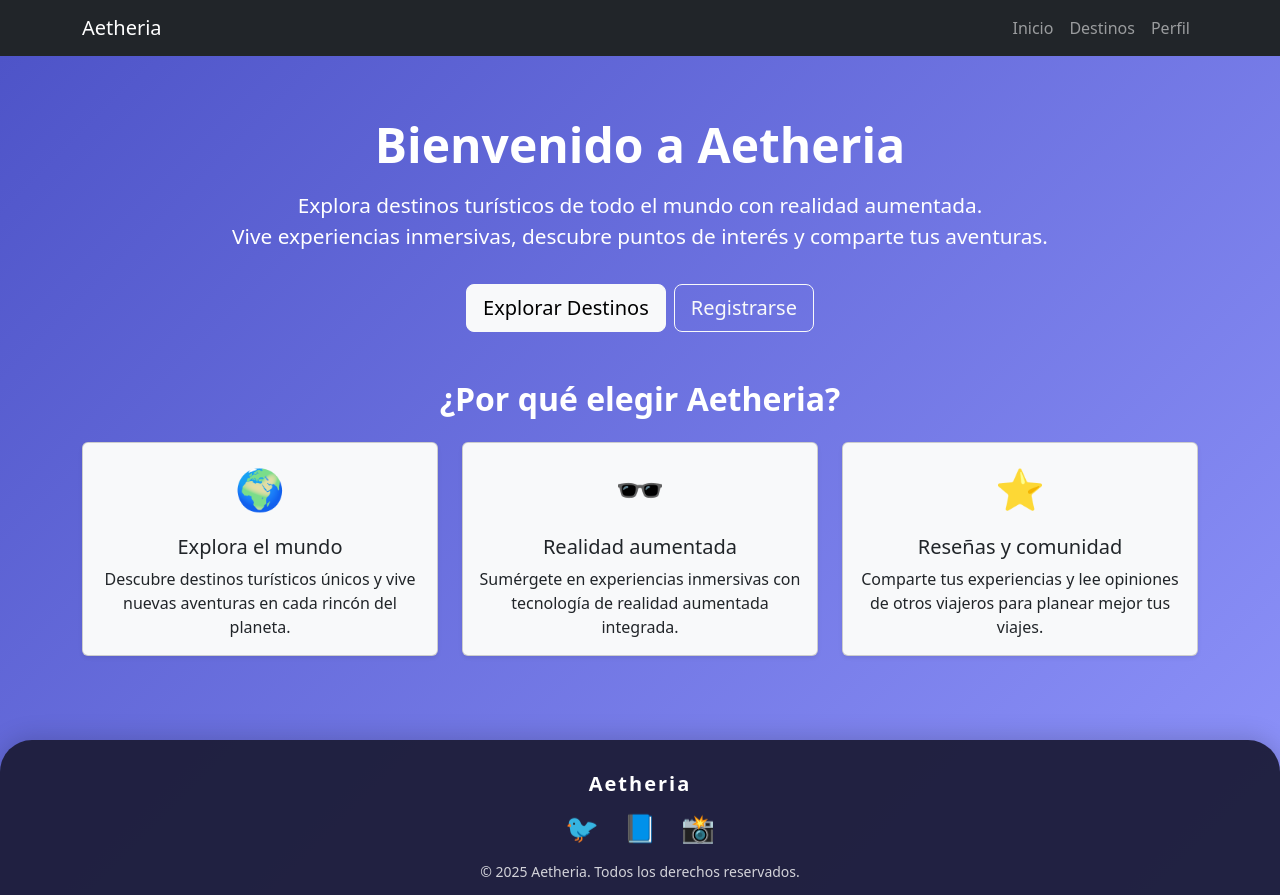
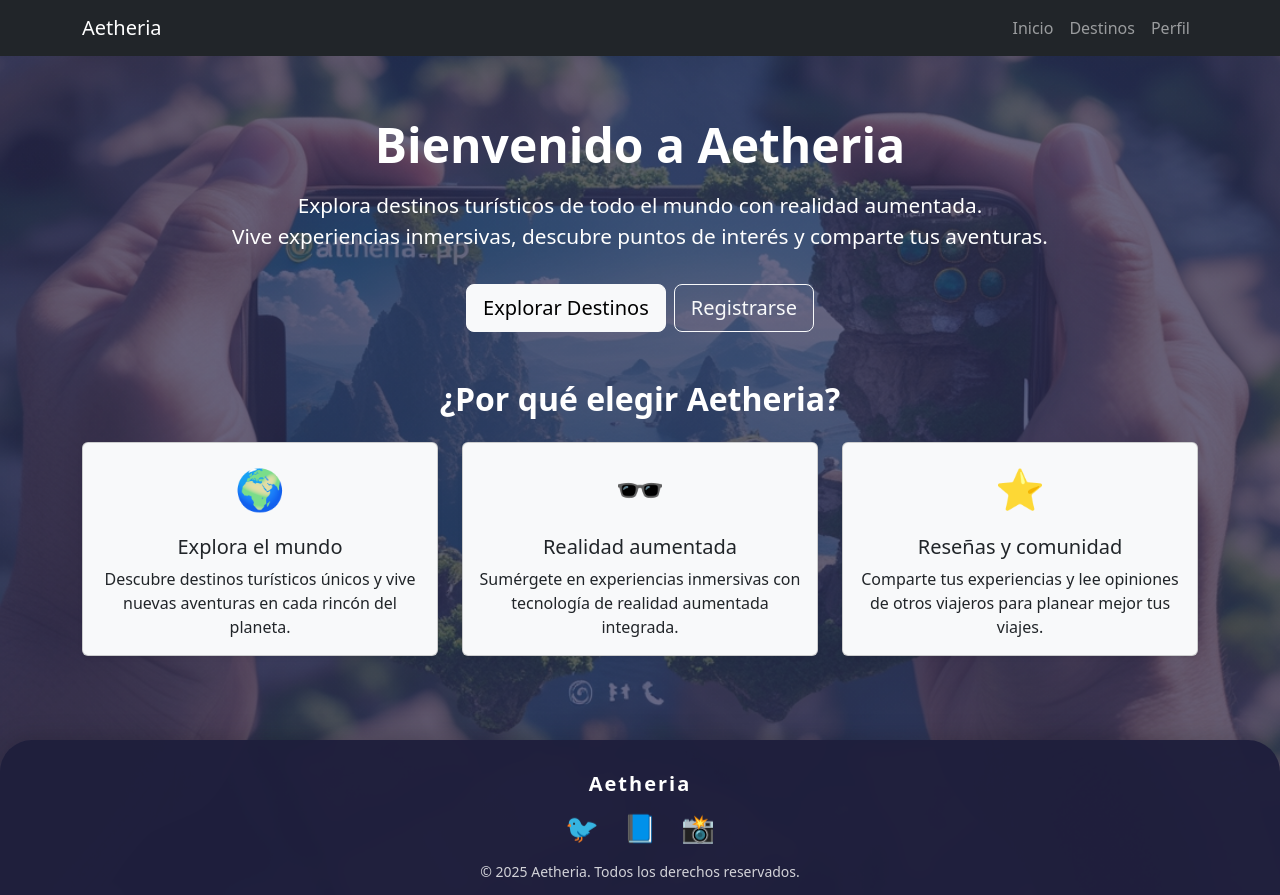
Before and after one commit to henrycorredor7570/Aetheria-client, a React (Vite) app: page / in a window 1280 px wide. Built offline with nearby package versions, Linux system fonts and the light colour scheme.

Commit message:
Getting started with unit testing of components and services

```diff
--- a/package.json
+++ b/package.json
@@ -7,7 +7,8 @@
     "dev": "vite",
     "build": "vite build",
     "lint": "eslint .",
-    "preview": "vite preview"
+    "preview": "vite preview",
+    "test":"jest"
   },
   "dependencies": {
     "aframe": "^1.7.0",
@@ -24,6 +25,8 @@
   },
   "devDependencies": {
     "@eslint/js": "^9.17.0",
+    "@testing-library/jest-dom": "^6.6.3",
+    "@testing-library/react": "^16.3.0",
     "@types/react": "^18.3.18",
     "@types/react-dom": "^18.3.5",
     "@vitejs/plugin-react-swc": "^3.5.0",
@@ -32,6 +35,7 @@
     "eslint-plugin-react-hooks": "^5.0.0",
     "eslint-plugin-react-refresh": "^0.4.16",
     "globals": "^15.14.0",
+    "jest": "^29.7.0",
     "vite": "^6.0.5"
   }
 }
--- a/src/pages/HomePage.jsx
+++ b/src/pages/HomePage.jsx
@@ -1,13 +1,16 @@
 import { Container, Button, Row, Col, Card } from 'react-bootstrap';
 import { Link } from 'react-router-dom';
+import fondo from "../assets/Leonardo_Phoenix_10_te_pongo_en_contexto_esta_es_mi_aplicacin_2.jpg";
 
 const HomePage = () => {
     return (
         <div style={{
-            background: 'linear-gradient(135deg, #4e54c8 0%, #8f94fb 100%',
+            position:'relative',
+            background: `linear-gradient(rgba(40,40,80,0.7), rgba(40,40,80,0.7)), url(${fondo}) center/cover no-repeat`,
             minHeight: '100vh',
             color: 'white',
-            paddingTop: '60px'
+            paddingTop: '60px',
+            backgroundAttachment: 'fixed'
         }}>
 
             {/* Container de mensaje de bienvenida y cuerpo de la página */}
@@ -41,7 +44,6 @@ const HomePage = () => {
                                 <Card.Text>
                                     Descubre destinos turísticos únicos y vive nuevas aventuras en cada rincón del planeta.
                                 </Card.Text>
-
                             </Card.Body>
                         </Card>
                     </Col>
```
Also changed, not shown: src/assets/Leonardo_Phoenix_10_te_pongo_en_contexto_esta_es_mi_aplicacin_2.jpg (added), 1 other file (tests, documents, lock files or other folders).
